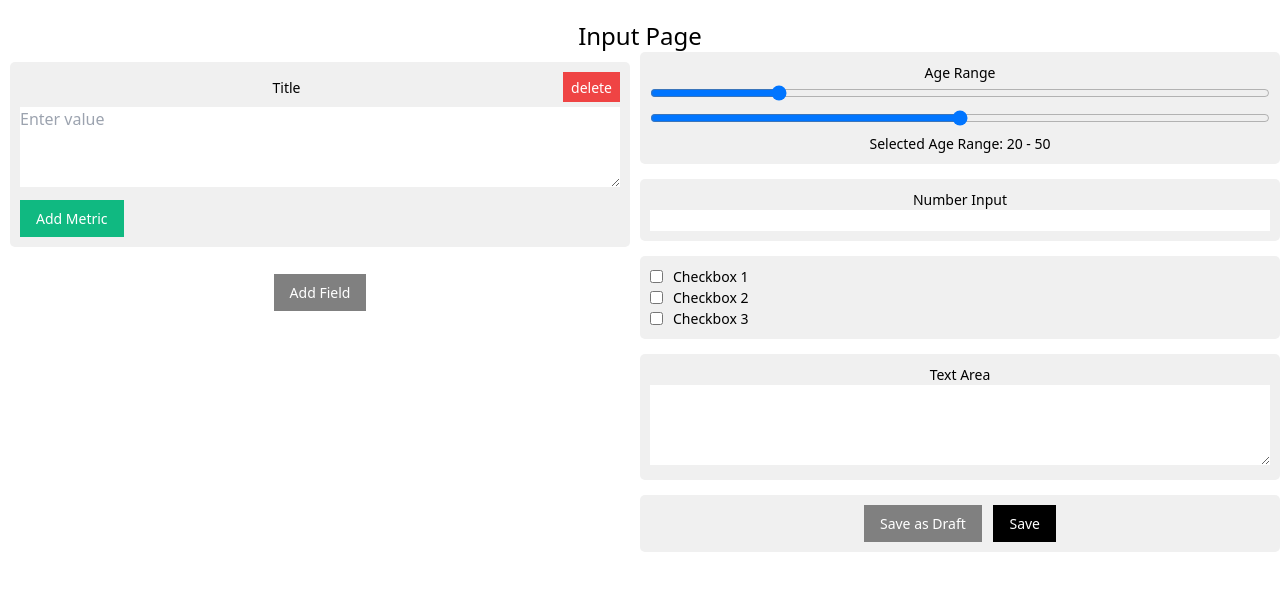
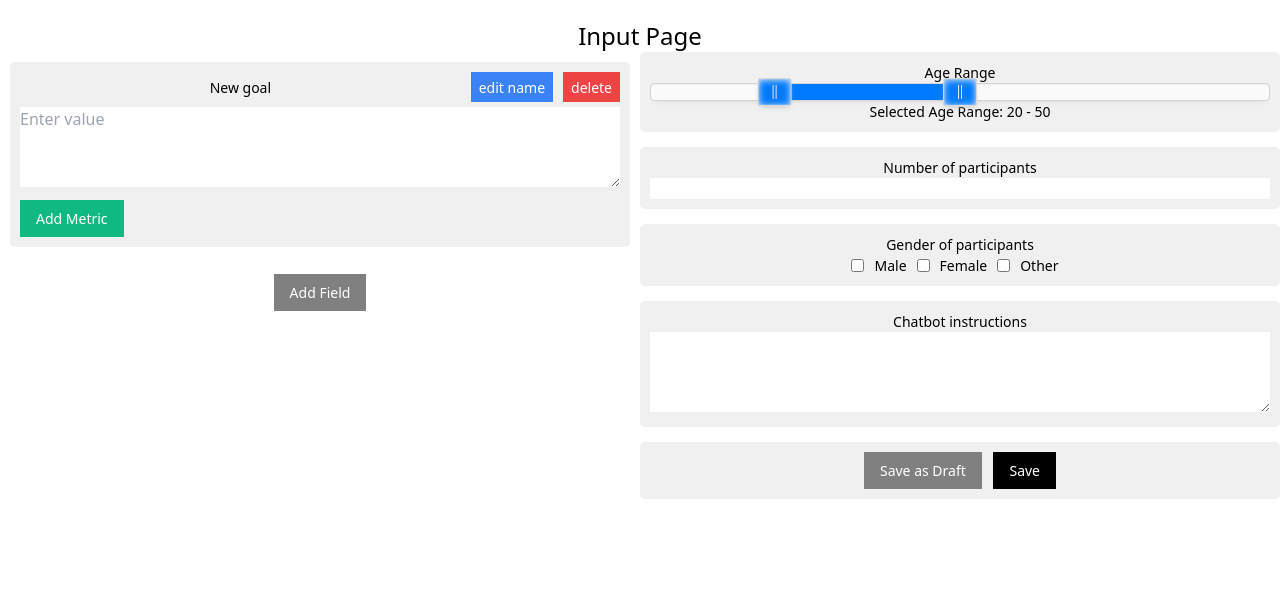
Before and after one commit to Stasieniec/chatbot-based-research, a Flask app: page /input in a window 1280 px wide. Shown: the top 591 px of the page. Run offline with Flask 3, Linux system fonts and the light colour scheme; style sheets or scripts are compiled from the project's sources; some libraries are stand-ins or nearby versions.

Commit message:
new metrics

```diff
--- a/static/scripts.js
+++ b/static/scripts.js
@@ -8,12 +8,35 @@ function addField() {
     newField.className = 'form-group mb-4 bg-gray-200 rounded p-4';
     newField.innerHTML = `
         <div class="form-group-title flex items-center mb-2">
-            <h5 class="flex-1 m-0">Title</h5>
+            <h5 class="flex-1 m-0">New goal</h5>
+            <button class="btn btn-secondary bg-blue-500 text-white px-2 py-1 ml-2" onclick="editTitle(this)">edit name</button>
             <button class="btn btn-danger bg-red-500 text-white px-2 py-1 ml-2" onclick="removeField(this)">delete</button>
         </div>
         <textarea class="form-control w-full h-20 text-base" placeholder="Enter value"></textarea>
         <button class="btn btn-secondary mt-2 bg-green-500 text-white px-4 py-2 text-left" onclick="openMetricModal(this)">Add Metric</button>`;
     formSection.insertBefore(newField, formSection.lastElementChild);
+}
+
+function editTitle(button) {
+    const titleElement = button.previousElementSibling;
+    const currentTitle = titleElement.innerText;
+    const input = document.createElement('input');
+    input.type = 'text';
+    input.value = currentTitle;
+    input.className = 'flex-1 m-0';
+    input.onblur = function() {
+        titleElement.innerText = input.value;
+        titleElement.style.display = 'block';
+        input.remove();
+    };
+    input.onkeydown = function(event) {
+        if (event.key === 'Enter') {
+            input.blur();
+        }
+    };
+    titleElement.style.display = 'none';
+    titleElement.parentNode.insertBefore(input, titleElement);
+    input.focus();
 }
 
 function removeField(button) {
@@ -81,3 +104,20 @@ function removeMetric(button) {
     const metricBox = button.closest('.metric-box');
     metricBox.remove();
 }
+
+document.addEventListener('DOMContentLoaded', function () {
+    const ageRangeSlider = document.getElementById('ageRangeSlider');
+    noUiSlider.create(ageRangeSlider, {
+        start: [20, 50],
+        connect: true,
+        range: {
+            'min': 0,
+            'max': 100
+        }
+    });
+
+    const ageRangeDisplay = document.getElementById('ageRangeDisplay');
+    ageRangeSlider.noUiSlider.on('update', function (values, handle) {
+        ageRangeDisplay.innerText = `${Math.round(values[0])} - ${Math.round(values[1])}`;
+    });
+});
--- a/static/styles.css
+++ b/static/styles.css
@@ -28,11 +28,19 @@ body {
     padding: 10px; /* Adjust padding as needed */
 }
 
+
+
 .form-group {
     margin-bottom: 15px; /* Adjust margin as needed */
     background-color: #f0f0f0; /* Grey background */
     border-radius: 5px; /* Border radius */
     padding: 10px; /* Padding inside the container */
+}
+
+.form-group .checkbox-group {
+    display: flex; /* Use flexbox for horizontal layout */
+    justify-content: center; /* Center the checkboxes horizontally */
+    flex-wrap: wrap; /* Allow wrapping if needed */
 }
 
 .form-group-title {
@@ -68,6 +76,7 @@ input[type="range"] {
 .form-check {
     display: flex; /* Use flexbox for layout */
     align-items: center; /* Align items vertically */
+    margin-right: 10px; /* Add some space between checkboxes */
 }
 
 .form-check-input {
@@ -131,3 +140,12 @@ input[type="range"] {
     text-decoration: none;
     cursor: pointer;
 }
+
+/* Add these styles to the end of styles.css */
+#ageRangeSlider .noUi-handle {
+    background-color: #007bff; /* Customize handle color */
+}
+
+#ageRangeSlider .noUi-connect {
+    background-color: #007bff; /* Customize connect bar color */
+}
--- a/templates/input.html
+++ b/templates/input.html
@@ -18,7 +18,8 @@
                 <div class="col-md-6 form-section w-1/2" id="form-section">
                     <div class="form-group mb-4 bg-gray-200 rounded p-4">
                         <div class="form-group-title flex items-center mb-2">
-                            <h5 class="flex-1 m-0">Title</h5>
+                            <h5 class="flex-1 m-0">New goal</h5>
+                            <button class="btn btn-secondary bg-blue-500 text-white px-2 py-1 ml-2" onclick="editTitle(this)">edit name</button>
                             <button class="btn btn-danger bg-red-500 text-white px-2 py-1 ml-2" onclick="removeField(this)">delete</button>
                         </div>
                         <textarea class="form-control w-full h-20 text-base" placeholder="Enter value"></textarea>
@@ -31,30 +32,32 @@
                 <div class="col-md-6 w-1/2">
                     <div class="form-group mb-4">
                         <label for="ageRange">Age Range</label>
-                        <input type="range" class="form-control w-full h-5" id="ageRangeMin" min="0" max="100" value="20" oninput="updateAgeRange()">
-                        <input type="range" class="form-control w-full h-5" id="ageRangeMax" min="0" max="100" value="50" oninput="updateAgeRange()">
+                        <div id="ageRangeSlider" class="w-full h-5"></div>
                         <p>Selected Age Range: <span id="ageRangeDisplay">20 - 50</span></p>
                     </div>
                     <div class="form-group mb-4">
-                        <label for="numberInput">Number Input</label>
+                        <label for="numberInput">Number of participants</label>
                         <input type="number" class="form-control w-full" id="numberInput" min="0" max="100">
                     </div>
                     <div class="form-group mb-4">
+                        <label for="numberInput">Gender of participants</label>
+                        <div class="checkbox-group">
                             <div class="form-check flex items-center">
                                 <input class="form-check-input mr-2" type="checkbox" id="checkbox1">
-                            <label class="form-check-label" for="checkbox1">Checkbox 1</label>
+                                <label class="form-check-label" for="checkbox1">Male</label>
                             </div>
                             <div class="form-check flex items-center">
                                 <input class="form-check-input mr-2" type="checkbox" id="checkbox2">
-                            <label class="form-check-label" for="checkbox2">Checkbox 2</label>
+                                <label class="form-check-label" for="checkbox2">Female</label>
                             </div>
                             <div class="form-check flex items-center">
                                 <input class="form-check-input mr-2" type="checkbox" id="checkbox3">
-                            <label class="form-check-label" for="checkbox3">Checkbox 3</label>
+                                <label class="form-check-label" for="checkbox3">Other</label>
+                            </div>
                         </div>
                     </div>
                     <div class="form-group mb-4">
-                        <label for="textarea">Text Area</label>
+                        <label for="textarea">Chatbot instructions</label>
                         <textarea class="form-control w-full h-32" id="textarea" rows="4"></textarea>
                     </div>
                     <div class="form-group mb-4">
```
Lines whose indentation alone changed are shown as unchanged.
